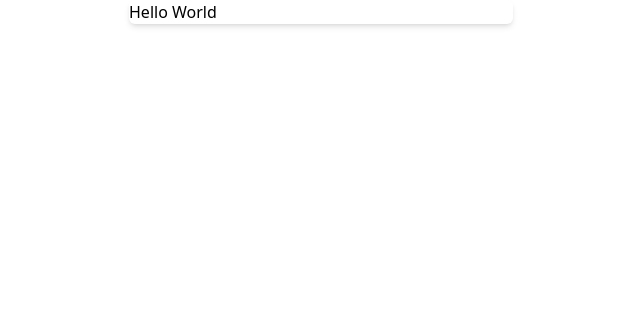
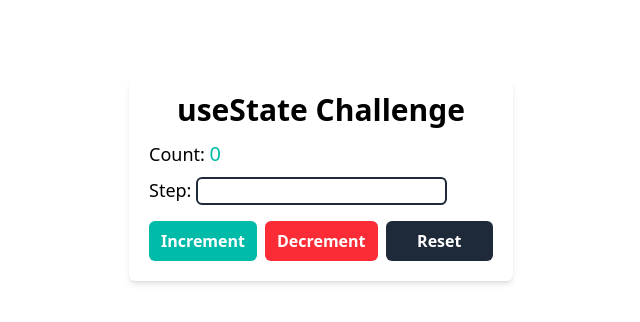
Before and after one commit to MukitHossen7/Polishing-React.js, a React (Vite) app in the folder useState-Challenge/: page / in a window 1280 px wide. Shown: the top 322 px of the page, without its empty margins (319-959 px from the left). Built offline with nearby package versions, Linux system fonts and the light colour scheme.

Commit message:
UI design is done

```diff
--- a/useState-Challenge/src/components/Challenge.jsx
+++ b/useState-Challenge/src/components/Challenge.jsx
@@ -2,8 +2,31 @@ import React from "react";
 
 const Challenge = () => {
   return (
-    <div className="max-w-96 mx-auto bg-white shadow-md rounded-md">
-      <h2>Hello World</h2>
+    <div className="max-w-96 my-20 mx-auto bg-white shadow-md rounded-md px-5 pb-5">
+      <h2 className="text-3xl font-semibold text-center py-3">
+        useState Challenge
+      </h2>
+      <div>
+        <p className="text-lg mb-2">
+          Count: <span className="text-teal-500 text-xl font-medium">0</span>
+        </p>
+        <label className="text-lg">Step: </label>
+        <input
+          type="number"
+          className="border-2 border-gray-800 rounded-md px-2"
+        ></input>
+      </div>
+      <div className="flex gap-2 mt-4">
+        <button className="w-full bg-teal-500 hover:bg-teal-600 text-white font-bold py-2 px-3 rounded-md">
+          Increment
+        </button>
+        <button className="w-full bg-red-500 hover:bg-red-600 text-white font-bold py-2 px-3 rounded-md">
+          Decrement
+        </button>
+        <button className="w-full bg-gray-800 hover:bg-gray-900 text-white font-bold py-2 px-6 rounded-md">
+          Reset
+        </button>
+      </div>
     </div>
   );
 };
```
